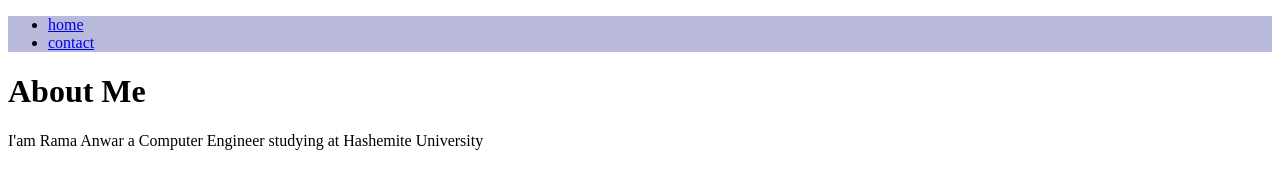
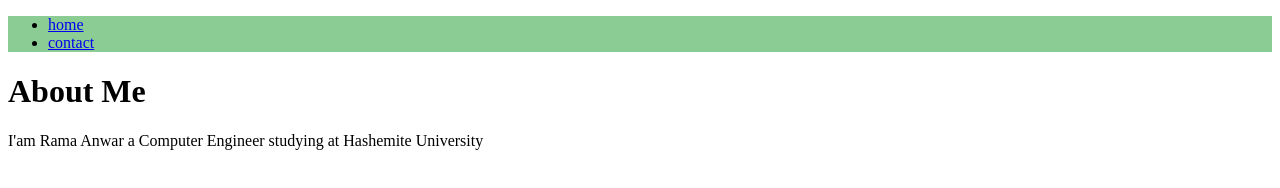
Before and after one commit to Rama-Anwar/version_control, a plain HTML site: page index.html in a window 1280 px wide. Drawn offline with Linux system fonts and the light colour scheme.

Commit message:
changed the background color of the navbar to green

```diff
--- a/index.html
+++ b/index.html
@@ -6,7 +6,7 @@
     <title>Main page</title>
     <style>
         header {
-            background-color:rgb(185, 185, 219);
+            background-color:rgb(138, 204, 147);
         }
     </style>
 </head>
```
